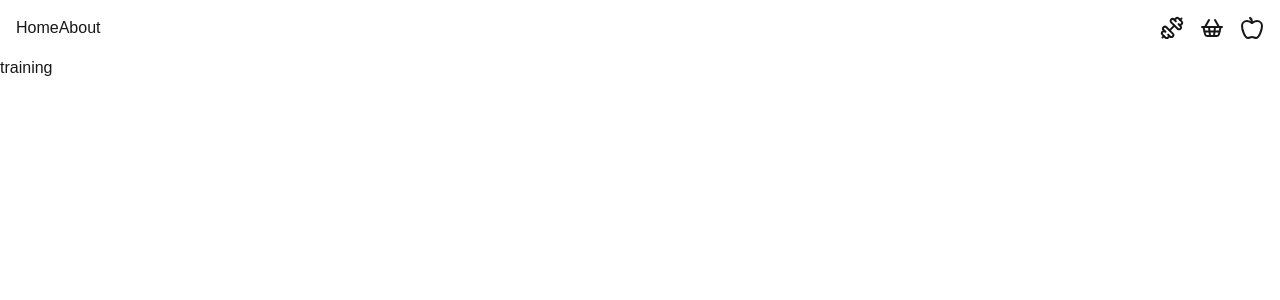
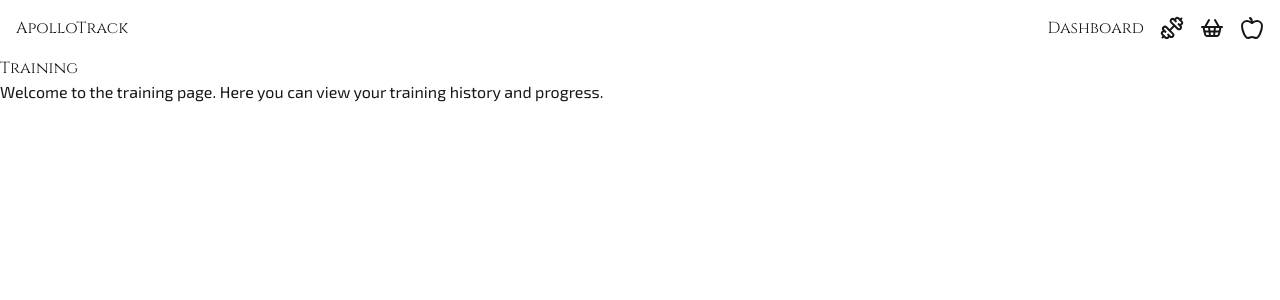
Before and after one commit to m-santanna/apollotrack, a Next.js app: page /dashboard/training in a window 1280 px wide. Shown: the top 300 px of the page. Built offline with nearby package versions, Linux system fonts and the light colour scheme.

Commit message:
exo_2 and cinzel fonts added

```diff
--- a/app/dashboard/training/page.tsx
+++ b/app/dashboard/training/page.tsx
@@ -1,7 +1,15 @@
 import React from 'react'
 
 const page = () => {
-    return <div>training</div>
+    return (
+        <div>
+            <h1>Training</h1>
+            <p>
+                Welcome to the training page. Here you can view your training
+                history and progress.
+            </p>
+        </div>
+    )
 }
 
 export default page
--- a/app/globals.css
+++ b/app/globals.css
@@ -1,4 +1,4 @@
-@import "tailwindcss";
+@import 'tailwindcss';
 
 @plugin "tailwindcss-animate";
 
@@ -55,7 +55,16 @@
 body {
     color: var(--foreground);
     background: var(--background);
-  font-family: Arial, Helvetica, sans-serif;
+    font-family: var(--font-exo2);
+}
+
+h1,
+h2,
+h3,
+h4,
+h5,
+h6 {
+    font-family: var(--font-cinzel);
 }
 
 .dark {
--- a/app/layout.tsx
+++ b/app/layout.tsx
@@ -1,20 +1,22 @@
 import type { Metadata } from 'next'
-import { Geist, Geist_Mono } from 'next/font/google'
+import { Exo_2, Cinzel } from 'next/font/google'
 import './globals.css'
+import { cn } from '@/lib/utils'
 
-const geistSans = Geist({
-    variable: '--font-geist-sans',
+const exo2 = Exo_2({
+    variable: '--font-exo2',
     subsets: ['latin'],
 })
 
-const geistMono = Geist_Mono({
-    variable: '--font-geist-mono',
+const cinzel = Cinzel({
+    variable: '--font-cinzel',
     subsets: ['latin'],
 })
 
 export const metadata: Metadata = {
-    title: 'Create Next App',
-    description: 'Generated by create next app',
+    title: 'ApolloTrack',
+    description:
+        'Train like a legend, eat like a champion! ApolloTrack makes fitness and nutrition effortless.',
 }
 
 export default function RootLayout({
@@ -24,9 +26,7 @@ export default function RootLayout({
 }>) {
     return (
         <html lang="en">
-            <body
-                className={`${geistSans.variable} ${geistMono.variable} antialiased`}
-            >
+            <body className={cn(exo2.variable, cinzel.variable, 'antialiased')}>
                 {children}
             </body>
         </html>
--- a/components/navbar.tsx
+++ b/components/navbar.tsx
@@ -6,10 +6,14 @@ const Navbar = () => {
     return (
         <header className="flex justify-between items-center p-4">
             <nav>
-                <Link href="/">Home</Link>
-                <Link href="/about">About</Link>
+                <Link href="/">
+                    <h1>ApolloTrack</h1>
+                </Link>
             </nav>
             <div className="flex items-center gap-4">
+                <Link href="/dashboard">
+                    <h1>Dashboard</h1>
+                </Link>
                 <Link href="/dashboard/training">
                     <Dumbbell />
                 </Link>
```
Lines whose indentation alone changed are shown as unchanged.
